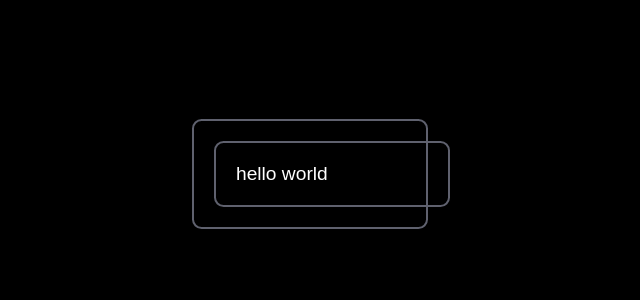
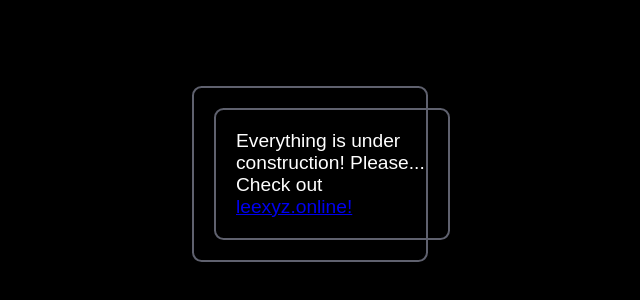
Before and after one commit to ItsOnlyHer/Yuki-Website, a plain HTML site: page index.html in a window 1280 px wide. Shown: the part 218-518 px from the top of the page, without its empty margins (330-970 px from the left). Drawn offline with Linux system fonts and the light colour scheme.

Commit message:
index.html 	style.css

```diff
--- a/index.html
+++ b/index.html
@@ -3,7 +3,7 @@
 <html>
 <head>
   <meta http-equiv="Content-Security-Policy" content="upgrade-insecure-requests"> <!--redirects users on http to https. might be unecessary-->
-  <title>masa site</title> <!--sets the title of the tab-->
+  <title>Yuki Website <3</title> <!--sets the title of the tab-->
   <link rel="icon" type="image/x-icon" href="favicon.jpg"> <!--sets favicon-->
   <link href="style.css" rel="stylesheet" type="text/css"> <!--sets the page's css file-->
   <link rel="stylesheet" href="">
@@ -13,7 +13,8 @@
   <div class=wrapper>
 	<div class=box>
 		<div class=header>
-		hello world
+		Everything is under construction!
+		Please... Check out <a href="https://leexyz.online">leexyz.online!</a>
 		</div>
 		<div class=links>
 
--- a/style.css
+++ b/style.css
@@ -1,6 +1,6 @@
  body, html {
 	background-color:black;
-	color:white;
+	color:black;
 	background-position: center;
 	background-repeat: no-repeat;
 	background-attachment: fixed;
```
